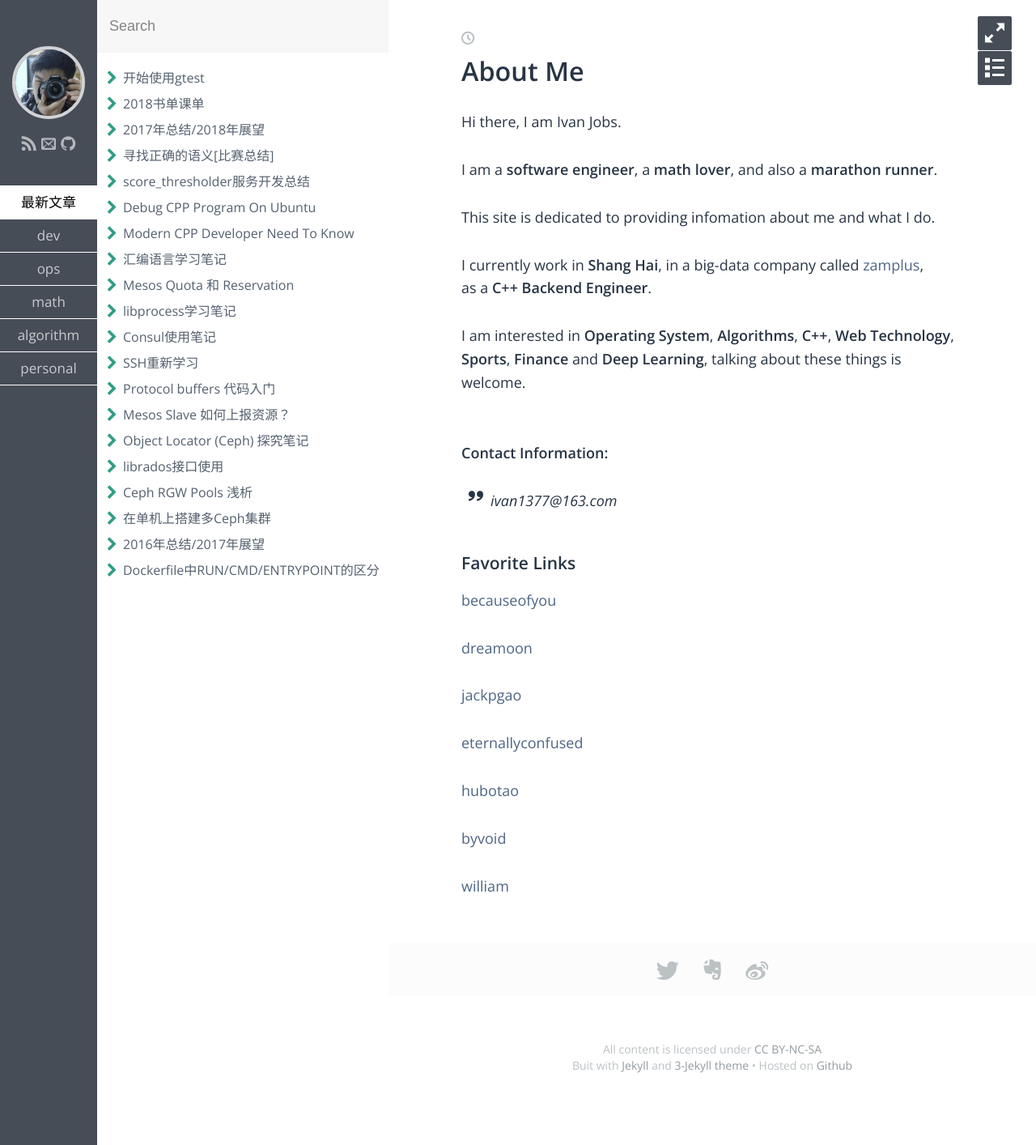
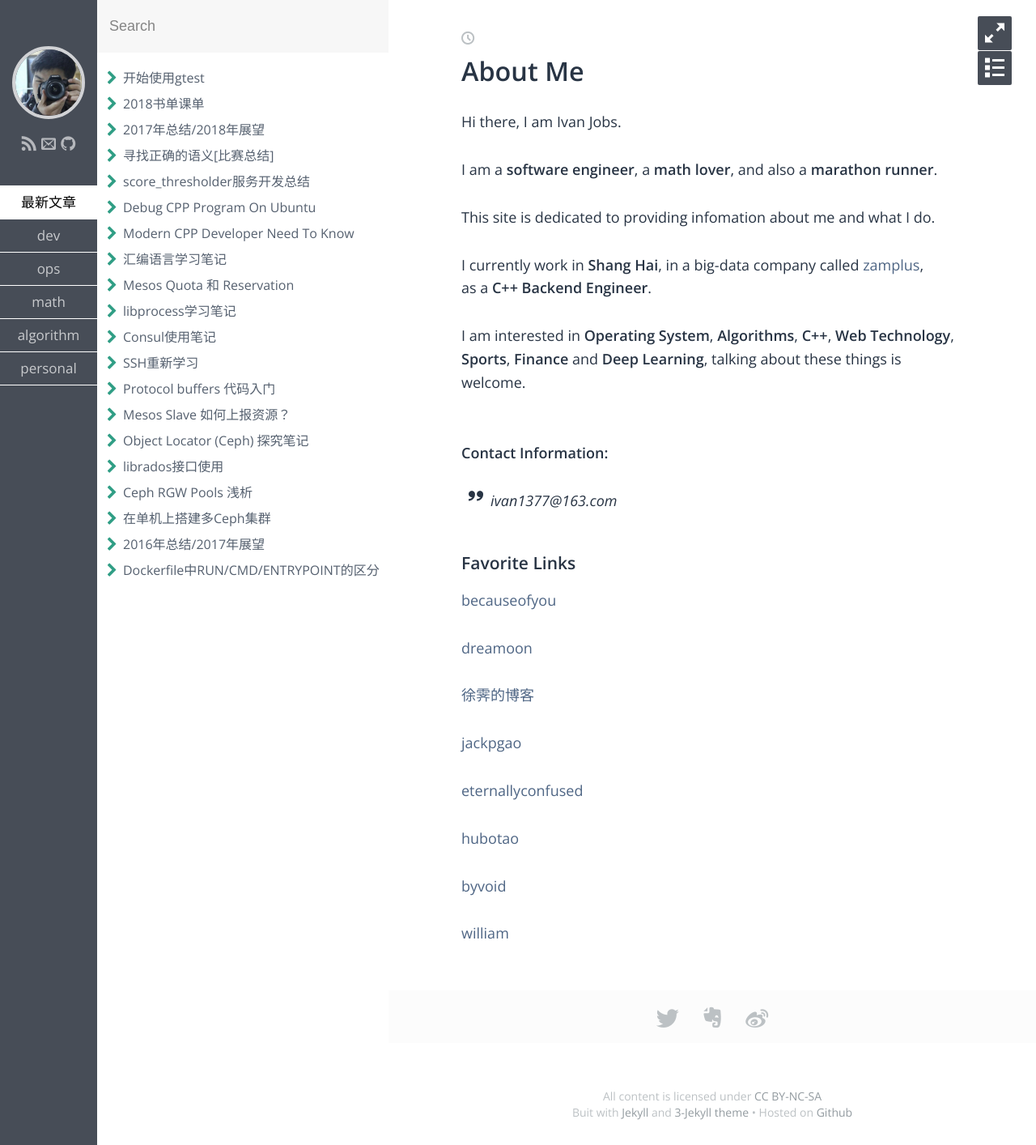
Before and after one commit to Jacco-su/IvanJobs.github.io, a Jekyll site: the page built from index.md, in a window 1280 px wide. Shown: the whole page at 81% size. Built offline with Jekyll 4.4.1, drawn with Linux system fonts in a browser that asks for light colours; some web fonts are replaced; comment, search, counter and statistics services are not loaded.

Commit message:
add xuji

```diff
--- a/index.md
+++ b/index.md
@@ -24,6 +24,8 @@ ivan1377@163.com
 
 [dreamoon](https://dreamoon4.blogspot.com/)
 
+[徐霁的博客](http://www.xuji.pro/)
+
 [jackpgao](https://jackpgao.github.io/)
 
 [eternallyconfused](http://eternallyconfuzzled.com/)
```
